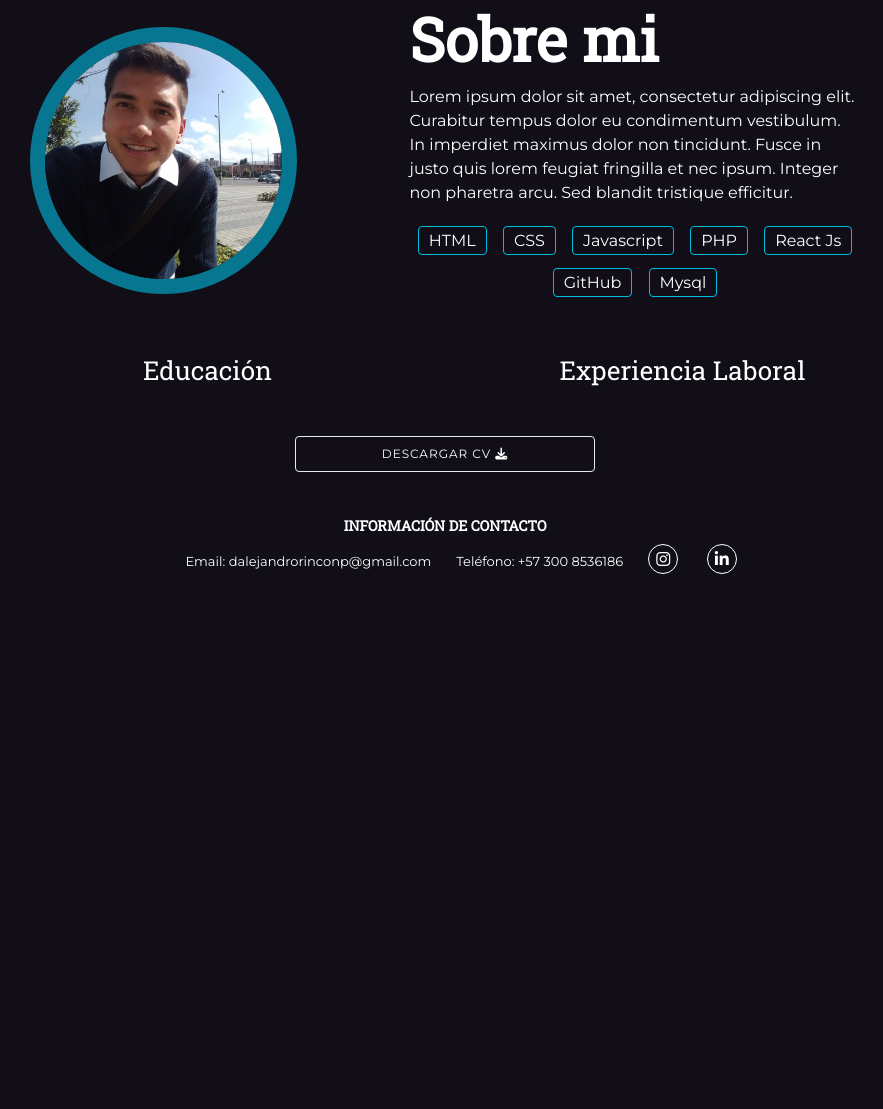
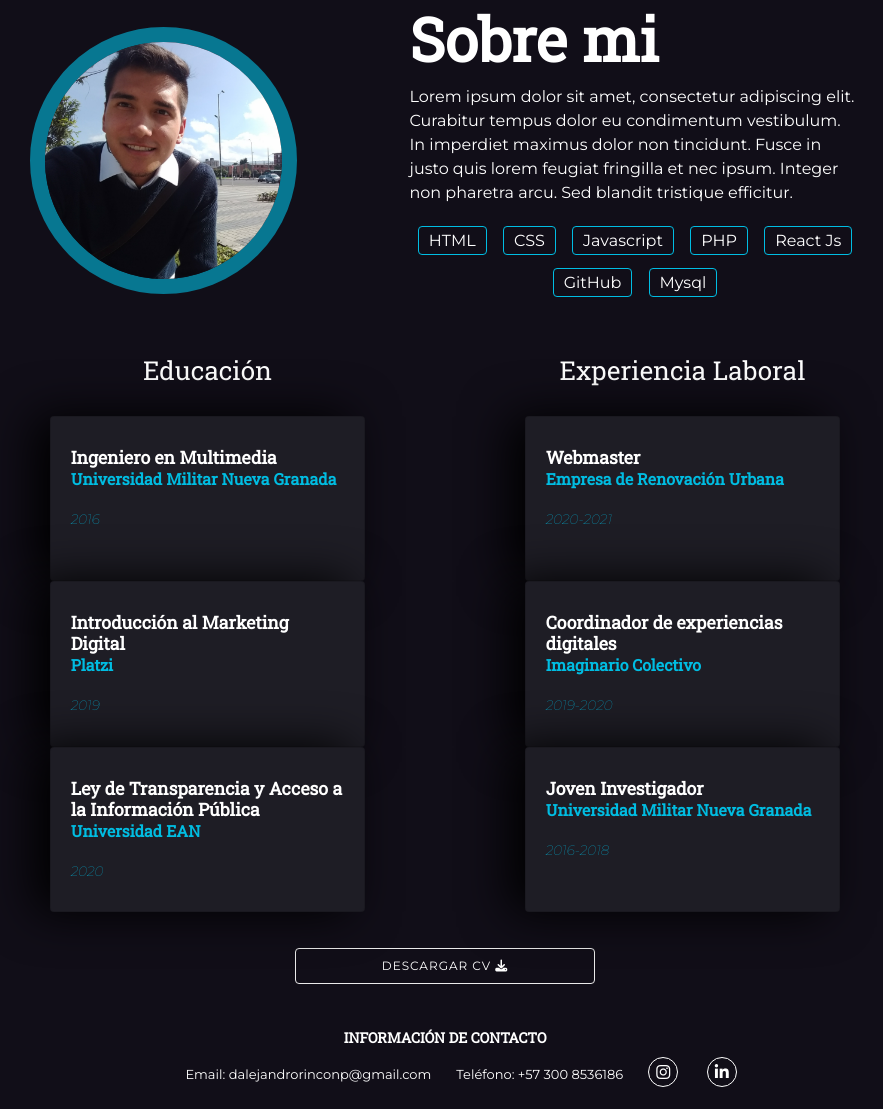
Before and after one commit to dalejandrorincon/portafolioCoderhouse, a website: page pages/about.html in a window 1280 px wide. Shown: the part 160-1269 px from the top of the page, without its empty margins (195-1078 px from the left). Before the commit the page ends 800 px from the top, so only its background shows below. Drawn offline with nearby package versions, Linux system fonts and the light colour scheme; a web font is replaced by a local one.

Commit message:
Entrega final del proyecto

```diff
--- a/assets/scss/layout/_page.content.scss
+++ b/assets/scss/layout/_page.content.scss
@@ -77,6 +77,32 @@
   #about__experience {
     h2{
       text-align: center;
+    }
+    .card{
+      width: 70%;
+      margin: auto;
+      min-height: 165px;
+      h3{
+        text-align: left;
+        font-size: 1.1em;
+        text-transform: initial;
+      }
+      .eduYear{
+        margin: 10px 0;
+        font-weight: 100;
+        font-style: italic;
+        font-size: .85em;
+        color: $primary-color;
+      }
+      span{
+        font-size: .9em;
+        color: $primary-color;
+      }
+      p{
+        font-size: .9em;
+        font-weight: 300;
+        color: $white;
+      }
     }
 
   }
--- a/pages/about.html
+++ b/pages/about.html
@@ -80,14 +80,38 @@
             </div>
         </section>
         <section id="about__experience" class="row d-flex justify-content-center align-items-start mt-3">
-            <div class="col-sm-12 col-md-6 col-lg-5">
+            <div class="col-sm-12 col-md-6 col-lg-5 mb-3">
                 <h2>Educación</h2>
+                <div class="card animate__animated animate__fadeInLeft animate__delay-1s" >
+                    <h3>Ingeniero en Multimedia<br/><span>Universidad Militar Nueva Granada</span></h3>
+                    <div class="eduYear">2016</div>
+                </div>
+                <div class="card animate__animated animate__fadeInLeft animate__delay-2s" >
+                    <h3>Introducción al Marketing Digital<br/><span>Platzi</span></h3>
+                    <div class="eduYear">2019</div>
+                </div>
+                <div class="card animate__animated animate__fadeInLeft animate__delay-3s" >
+                    <h3>Ley de Transparencia y Acceso a la Información Pública<br/><span>Universidad EAN</span></h3>
+                    <div class="eduYear">2020</div>
+                </div>
             </div>
             <div class="col-sm-12 col-md-6 col-lg-5">
                 <h2>Experiencia Laboral</h2>
+                <div class="card animate__animated animate__fadeInRight animate__delay-1s" >
+                    <h3>Webmaster<br/><span>Empresa de Renovación Urbana</span></h3>
+                    <div class="eduYear">2020-2021</div>
+                </div>
+                <div class="card animate__animated animate__fadeInRight animate__delay-2s" >
+                    <h3>Coordinador de experiencias digitales<br/><span>Imaginario Colectivo</span></h3>
+                    <div class="eduYear">2019-2020</div>
+                </div>
+                <div class="card animate__animated animate__fadeInRight animate__delay-3s" >
+                    <h3>Joven Investigador<br/><span>Universidad Militar Nueva Granada</span></h3>
+                    <div class="eduYear">2016-2018</div>
+                </div>
             </div>
             <div class="about__cvDownload">
-                <a href="" class="btn">Descargar CV <i class="fa fa-download"></i></a>
+                <a href="assets/files/CurriculumDiegoRincon2022.pdf" target="_blank" class="btn">Descargar CV <i class="fa fa-download"></i></a>
             </div>
 
         </section>
```
Also changed, not shown: index.html (+3 -3 lines), pages/skills.html (+0 -4 lines), assets/css/main.css, 3 other files.
